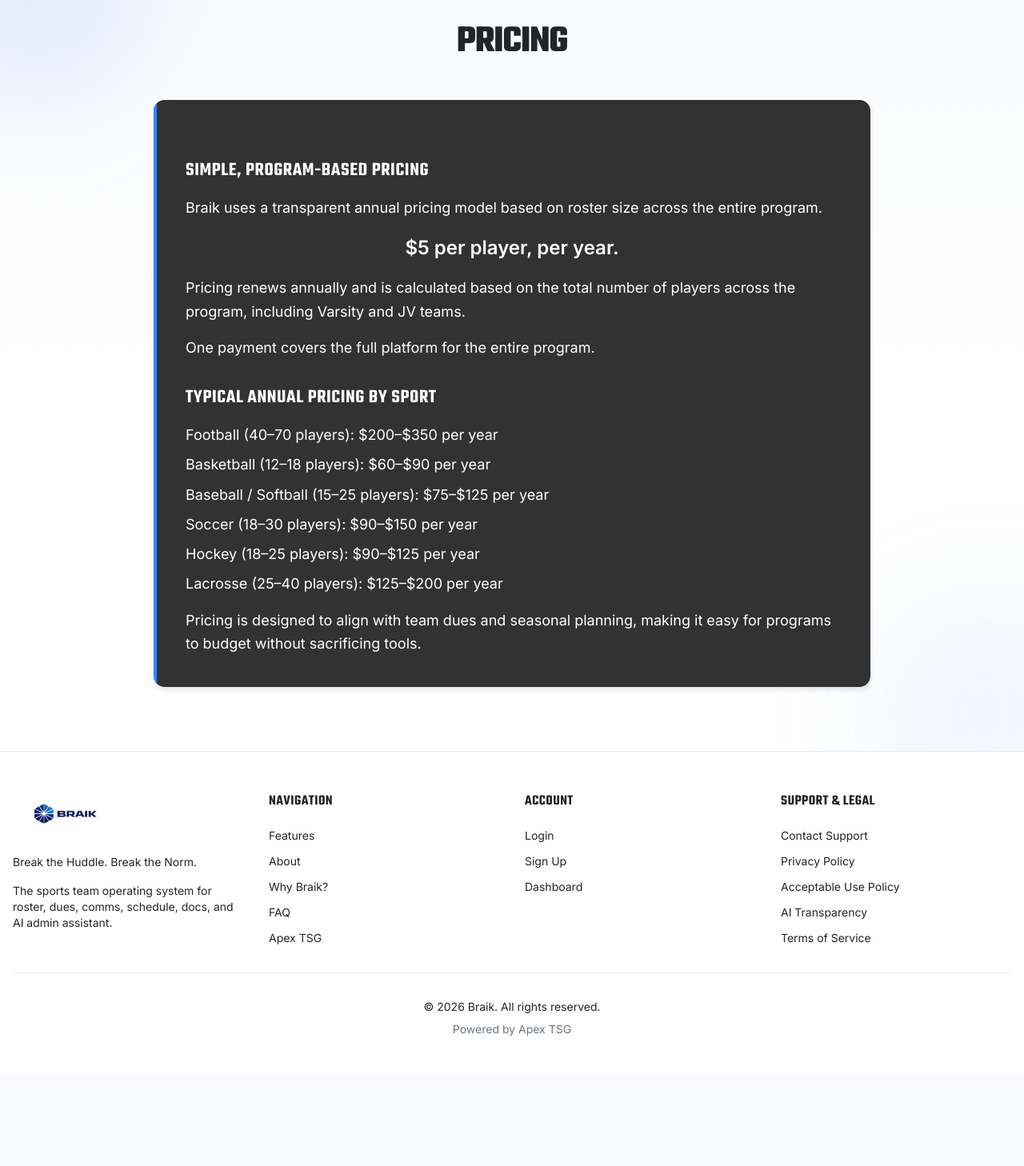
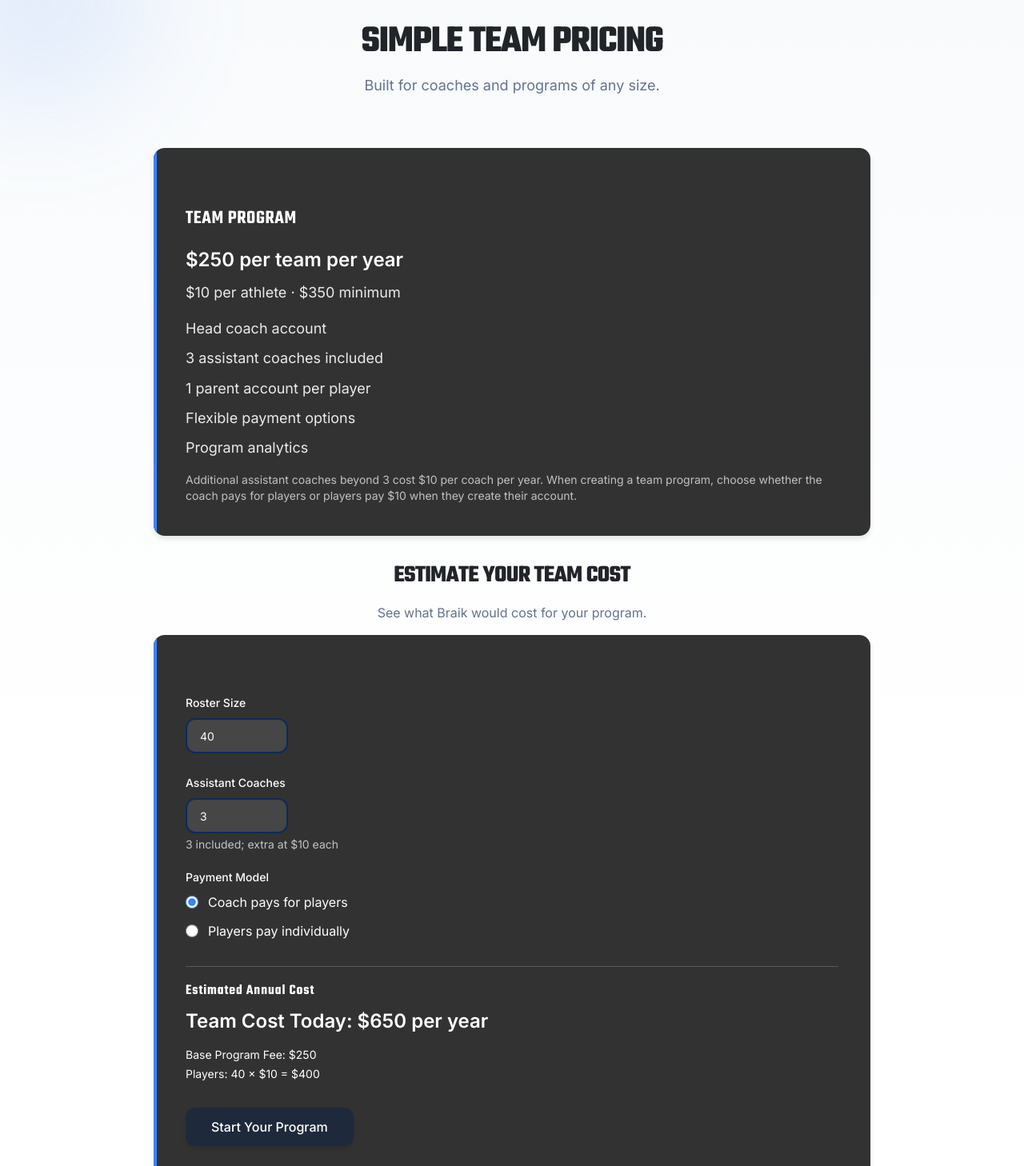
Before and after one commit to THCKing247/Braik.io, a Next.js app: page /pricing in a window 1280 px wide. Shown: the part 160-1618 px from the top of the page at 80% size. Before the commit the page ends 1505 px from the top, so only its background shows below. Built offline with nearby package versions, Linux system fonts and the light colour scheme; no server answers.

Commit message:
Update pricing model and add team price calculator

```diff
--- a/app/(marketing)/pricing/page.tsx
+++ b/app/(marketing)/pricing/page.tsx
@@ -4,6 +4,13 @@
 import { SiteHeader } from "@/components/marketing/site-header"
 import { SiteFooter } from "@/components/marketing/site-footer"
 import { trackMarketingEvent } from "@/lib/utils/analytics-client"
+import { TeamPriceCalculator } from "@/components/pricing/team-price-calculator"
+
+const cardStyle = {
+  backgroundColor: "rgba(28, 28, 28, 0.9)",
+  backdropFilter: "blur(6px)",
+  boxShadow: "0 4px 6px rgba(0, 0, 0, 0.1)",
+}
 
 export default function PricingPage() {
   useEffect(() => {
@@ -21,52 +28,79 @@
         </div>
 
         <div className="container mx-auto px-4 py-20 relative z-10">
-          <h2 className="text-4xl md:text-5xl font-athletic font-bold text-center mb-12 text-[#212529] uppercase tracking-tight">
-            PRICING
+          <h2 className="text-4xl md:text-5xl font-athletic font-bold text-center mb-4 text-[#212529] uppercase tracking-tight">
+            Simple Team Pricing
           </h2>
-          <div className="max-w-4xl mx-auto">
+          <p className="text-lg text-center text-[#64748B] mb-16 max-w-2xl mx-auto">
+            Built for coaches and programs of any size.
+          </p>
+
+          <div className="max-w-4xl mx-auto space-y-8">
+            {/* Team Program Pricing Card */}
             <div
               className="p-10 rounded-[14px] relative overflow-hidden text-[#FFFFFF] space-y-8"
-              style={{
-                backgroundColor: "rgba(28, 28, 28, 0.9)",
-                backdropFilter: "blur(6px)",
-                boxShadow: "0 4px 6px rgba(0, 0, 0, 0.1)",
-              }}
+              style={cardStyle}
             >
               <div className="absolute left-0 top-0 bottom-0 w-1 bg-[#3B82F6]" />
               <div>
                 <h3 className="text-2xl font-athletic font-semibold mb-4 text-[#FFFFFF] uppercase tracking-wide">
-                  Simple, Program-Based Pricing
+                  Team Program
                 </h3>
-                <p className="text-lg text-[#FFFFFF] mb-4 leading-relaxed">
-                  Braik uses a transparent annual pricing model based on roster size across the entire program.
+                <p className="text-2xl font-semibold text-[#FFFFFF] mb-2 leading-relaxed">
+                  $250 per team per year
                 </p>
-                <p className="text-2xl font-semibold text-[#FFFFFF] mb-4 leading-relaxed text-center">
-                  $5 per player, per year.
+                <p className="text-lg text-[#FFFFFF]/90 mb-4">
+                  $10 per athlete · $350 minimum
                 </p>
-                <p className="text-lg text-[#FFFFFF] mb-4 leading-relaxed">
-                  Pricing renews annually and is calculated based on the total number of players across the program, including Varsity and JV teams.
-                </p>
-                <p className="text-lg text-[#FFFFFF] leading-relaxed">
-                  One payment covers the full platform for the entire program.
+                <ul className="text-lg text-[#FFFFFF]/90 leading-relaxed space-y-2">
+                  <li>Head coach account</li>
+                  <li>3 assistant coaches included</li>
+                  <li>1 parent account per player</li>
+                  <li>Flexible payment options</li>
+                  <li>Program analytics</li>
+                </ul>
+                <p className="text-sm text-[#FFFFFF]/70 mt-4">
+                  Additional assistant coaches beyond 3 cost $10 per coach per year. When creating a
+                  team program, choose whether the coach pays for players or players pay $10 when
+                  they create their account.
                 </p>
               </div>
+            </div>
 
+            {/* Pricing Calculator Section */}
+            <div className="space-y-4">
+              <h3 className="text-2xl md:text-3xl font-athletic font-bold text-center text-[#212529] uppercase tracking-tight">
+                Estimate Your Team Cost
+              </h3>
+              <p className="text-center text-[#64748B] mb-6">
+                See what Braik would cost for your program.
+              </p>
+              <TeamPriceCalculator />
+            </div>
+
+            {/* Athletic Department License Card */}
+            <div
+              className="p-10 rounded-[14px] relative overflow-hidden text-[#FFFFFF] space-y-8"
+              style={cardStyle}
+            >
+              <div className="absolute left-0 top-0 bottom-0 w-1 bg-[#3B82F6]" />
               <div>
                 <h3 className="text-2xl font-athletic font-semibold mb-4 text-[#FFFFFF] uppercase tracking-wide">
-                  Typical Annual Pricing by Sport
+                  Athletic Department License
                 </h3>
-                <ul className="text-lg text-[#FFFFFF] mb-4 leading-relaxed space-y-2">
-                  <li>Football (40–70 players): $200–$350 per year</li>
-                  <li>Basketball (12–18 players): $60–$90 per year</li>
-                  <li>Baseball / Softball (15–25 players): $75–$125 per year</li>
-                  <li>Soccer (18–30 players): $90–$150 per year</li>
-                  <li>Hockey (18–25 players): $90–$125 per year</li>
-                  <li>Lacrosse (25–40 players): $125–$200 per year</li>
+                <p className="text-2xl font-semibold text-[#FFFFFF] mb-4 leading-relaxed">
+                  $3,500 per year
+                </p>
+                <p className="text-lg text-[#FFFFFF]/90 mb-4 leading-relaxed">
+                  For schools that want one platform for their entire athletic department.
+                </p>
+                <ul className="text-lg text-[#FFFFFF]/90 leading-relaxed space-y-2">
+                  <li>Unlimited teams</li>
+                  <li>Unlimited athletes</li>
+                  <li>Unlimited coaches</li>
+                  <li>Athletic director dashboard</li>
+                  <li>Department analytics</li>
                 </ul>
-                <p className="text-lg text-[#FFFFFF] leading-relaxed">
-                  Pricing is designed to align with team dues and seasonal planning, making it easy for programs to budget without sacrificing tools.
-                </p>
               </div>
             </div>
           </div>
--- /dev/null
+++ b/components/pricing/team-price-calculator.tsx
@@ -0,0 +1,194 @@
+"use client"
+
+import { useState, useMemo } from "react"
+import Link from "next/link"
+import { Input } from "@/components/ui/input"
+import { Label } from "@/components/ui/label"
+import { Button } from "@/components/ui/button"
+
+const BASE_FEE = 250
+const PER_ATHLETE = 10
+const MIN_ANNUAL = 350
+const INCLUDED_COACHES = 3
+const PER_EXTRA_COACH = 10
+
+type PaymentModel = "coach" | "players"
+
+export function TeamPriceCalculator() {
+  const [rosterSize, setRosterSize] = useState(40)
+  const [assistantCoaches, setAssistantCoaches] = useState(3)
+  const [paymentModel, setPaymentModel] = useState<PaymentModel>("coach")
+
+  const rosterClamped = Math.min(200, Math.max(1, rosterSize))
+  const coachesClamped = Math.max(0, assistantCoaches)
+
+  const result = useMemo(() => {
+    const roster = rosterClamped
+    const coaches = coachesClamped
+    const extraCoaches = Math.max(0, coaches - INCLUDED_COACHES)
+
+    if (paymentModel === "coach") {
+      const playerCost = roster * PER_ATHLETE
+      let teamTotal = BASE_FEE + playerCost
+      if (teamTotal < MIN_ANNUAL) teamTotal = MIN_ANNUAL
+      const coachCost = extraCoaches * PER_EXTRA_COACH
+      const total = teamTotal + coachCost
+      return {
+        paymentModel: "coach" as const,
+        teamTotal,
+        coachCost,
+        total,
+        breakdown: {
+          baseFee: BASE_FEE,
+          playerCost,
+          playerCount: roster,
+          extraCoaches,
+          coachCost,
+        },
+      }
+    } else {
+      const coachCost = extraCoaches * PER_EXTRA_COACH
+      const total = BASE_FEE + coachCost
+      return {
+        paymentModel: "players" as const,
+        total,
+        baseFee: BASE_FEE,
+        extraCoaches,
+        coachCost,
+        playerCount: roster,
+      }
+    }
+  }, [rosterClamped, coachesClamped, paymentModel])
+
+  const handleRosterChange = (e: React.ChangeEvent<HTMLInputElement>) => {
+    const raw = e.target.value === "" ? 1 : parseInt(e.target.value, 10)
+    if (Number.isNaN(raw)) setRosterSize(1)
+    else setRosterSize(Math.min(200, Math.max(1, raw)))
+  }
+
+  const handleCoachesChange = (e: React.ChangeEvent<HTMLInputElement>) => {
+    const raw = e.target.value === "" ? 0 : parseInt(e.target.value, 10)
+    if (Number.isNaN(raw)) setAssistantCoaches(0)
+    else setAssistantCoaches(Math.max(0, raw))
+  }
+
+  const signupHref = `/signup?roster=${rosterClamped}&coaches=${coachesClamped}&payment=${paymentModel}`
+
+  return (
+    <div
+      className="p-10 rounded-[14px] relative overflow-hidden text-[#FFFFFF] space-y-8"
+      style={{
+        backgroundColor: "rgba(28, 28, 28, 0.9)",
+        backdropFilter: "blur(6px)",
+        boxShadow: "0 4px 6px rgba(0, 0, 0, 0.1)",
+      }}
+    >
+      <div className="absolute left-0 top-0 bottom-0 w-1 bg-[#3B82F6]" />
+
+      <div className="space-y-6">
+        <div>
+          <Label htmlFor="roster-size" className="text-[#FFFFFF] font-medium">
+            Roster Size
+          </Label>
+          <Input
+            id="roster-size"
+            type="number"
+            min={1}
+            max={200}
+            value={rosterSize}
+            onChange={handleRosterChange}
+            onBlur={() => setRosterSize((v) => Math.min(200, Math.max(1, v)))}
+            className="mt-2 max-w-[8rem] bg-white/10 border-white/30 text-white placeholder:text-white/60"
+          />
+        </div>
+
+        <div>
+          <Label htmlFor="assistant-coaches" className="text-[#FFFFFF] font-medium">
+            Assistant Coaches
+          </Label>
+          <Input
+            id="assistant-coaches"
+            type="number"
+            min={0}
+            value={assistantCoaches}
+            onChange={handleCoachesChange}
+            onBlur={() => setAssistantCoaches((v) => Math.max(0, v))}
+            className="mt-2 max-w-[8rem] bg-white/10 border-white/30 text-white placeholder:text-white/60"
+          />
+          <p className="text-sm text-white/70 mt-1">3 included; extra at $10 each</p>
+        </div>
+
+        <div>
+          <Label className="text-[#FFFFFF] font-medium block mb-3">Payment Model</Label>
+          <div className="space-y-3">
+            <label className="flex items-center gap-3 cursor-pointer">
+              <input
+                type="radio"
+                name="payment-model"
+                checked={paymentModel === "coach"}
+                onChange={() => setPaymentModel("coach")}
+                className="w-4 h-4 accent-[#3B82F6]"
+              />
+              <span className="text-[#FFFFFF]">Coach pays for players</span>
+            </label>
+            <label className="flex items-center gap-3 cursor-pointer">
+              <input
+                type="radio"
+                name="payment-model"
+                checked={paymentModel === "players"}
+                onChange={() => setPaymentModel("players")}
+                className="w-4 h-4 accent-[#3B82F6]"
+              />
+              <span className="text-[#FFFFFF]">Players pay individually</span>
+            </label>
+          </div>
+        </div>
+      </div>
+
+      <div className="pt-4 border-t border-white/20">
+        <h4 className="text-lg font-semibold text-[#FFFFFF] mb-2">Estimated Annual Cost</h4>
+        {result.paymentModel === "coach" ? (
+          <>
+            <p className="text-2xl font-semibold text-[#FFFFFF] mb-4">
+              Team Cost Today: ${result.total.toLocaleString()} per year
+            </p>
+            <ul className="text-[#FFFFFF] space-y-1 text-sm">
+              <li>Base Program Fee: ${result.breakdown.baseFee}</li>
+              <li>
+                Players: {result.breakdown.playerCount} × $10 = $
+                {result.breakdown.playerCost}
+              </li>
+              {result.breakdown.extraCoaches > 0 && (
+                <li>
+                  Assistant Coaches: {result.breakdown.extraCoaches} × $10 = $
+                  {result.breakdown.coachCost}
+                </li>
+              )}
+            </ul>
+          </>
+        ) : (
+          <>
+            <p className="text-2xl font-semibold text-[#FFFFFF] mb-2">
+              Team Cost Today: ${result.total.toLocaleString()}
+            </p>
+            <p className="text-[#FFFFFF]/90 text-sm">
+              Players will pay $10 each when they create their accounts. ({result.playerCount}{" "}
+              players × $10 = ${(result.playerCount * 10).toLocaleString()} total)
+            </p>
+            {result.extraCoaches > 0 && (
+              <p className="text-[#FFFFFF]/90 text-sm mt-1">
+                Extra assistant coaches: {result.extraCoaches} × $10 = ${result.coachCost}
+              </p>
+            )}
+          </>
+        )}
+      </div>
+
+      <div>
+        <Button asChild variant="default" size="lg" className="w-full sm:w-auto">
+          <Link href={signupHref}>Start Your Program</Link>
+        </Button>
+      </div>
+    </div>
+  )
+}
```
